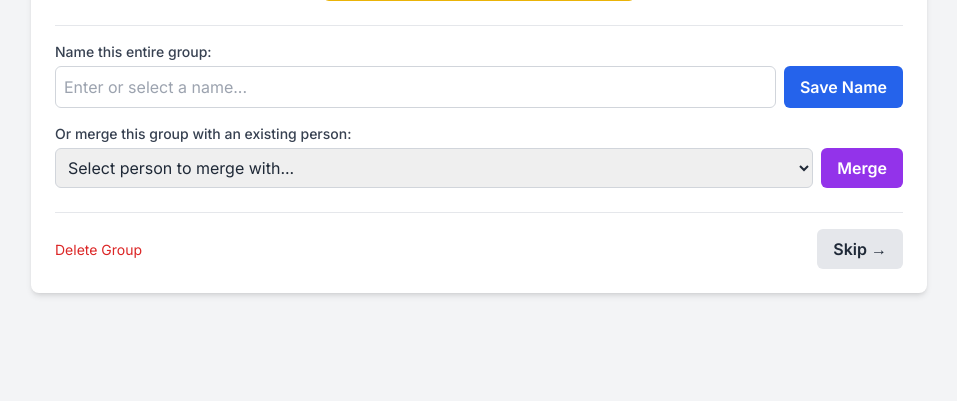
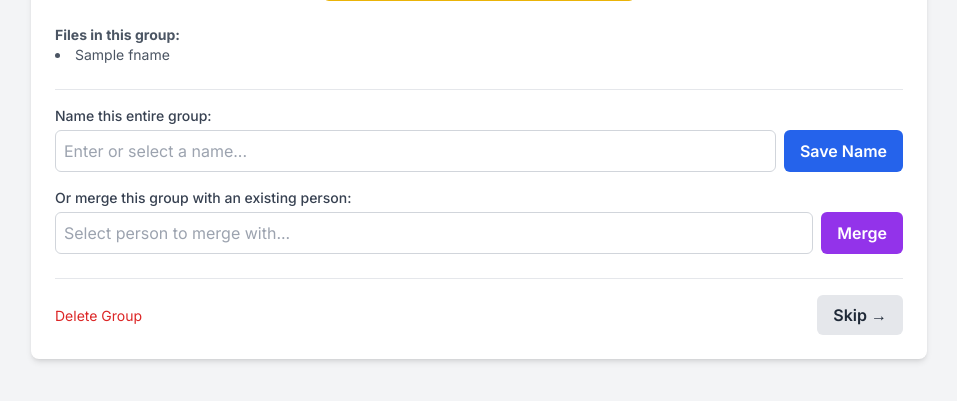
Before and after one commit to jrajasekera/indexium, a Python web app: template templates/group_tagger.html in a window 1280 px wide. Shown: the part 367-768 px from the top of the page, without its empty margins (161-1118 px from the left). Run offline with Jinja, Linux system fonts and the light colour scheme; the template is opened without the code that fills it: most values are stand-ins (such as "Sample title", 1, 10 or a date in 2020); some libraries are stand-ins or nearby versions.

Commit message:
Show filenames and improve tagging UI

```diff
--- a/templates/group_tagger.html
+++ b/templates/group_tagger.html
@@ -21,6 +21,17 @@
         </div>
     </form>
 
+    {% if file_names %}
+    <div class="mb-6 text-sm text-gray-600">
+        <strong>Files in this group:</strong>
+        <ul class="list-disc list-inside">
+            {% for fname in file_names %}
+            <li>{{ fname }}</li>
+            {% endfor %}
+        </ul>
+    </div>
+    {% endif %}
+
     <!-- Naming Form -->
     <form action="{{ url_for('name_cluster') }}" method="post" class="mb-4 border-t pt-4">
         <input type="hidden" name="cluster_id" value="{{ cluster.id }}">
@@ -32,8 +43,9 @@
                     <option value="{{ name }}">
                 {% endfor %}
             </datalist>
-            <button type="submit" class="bg-blue-600 text-white font-semibold py-2 px-4 rounded-md hover:bg-blue-700">Save Name</button>
+            <button id="save-name" type="submit" class="bg-blue-600 text-white font-semibold py-2 px-4 rounded-md hover:bg-blue-700">Save Name</button>
         </div>
+        <p id="name-error" class="text-red-600 text-sm mt-1 hidden">This name has already been used.</p>
     </form>
 
     <!-- Merge Form -->
@@ -41,12 +53,12 @@
         <input type="hidden" name="from_cluster_id" value="{{ cluster.id }}">
         <label for="merge_target" class="block text-sm font-medium text-gray-700 mb-1">Or merge this group with an existing person:</label>
         <div class="flex gap-2">
-            <select name="to_person_name" id="merge_target" class="flex-grow p-2 border border-gray-300 rounded-md">
-                <option disabled selected>Select person to merge with...</option>
+            <input list="merge-names" name="to_person_name" id="merge_target" placeholder="Select person to merge with..." class="flex-grow p-2 border border-gray-300 rounded-md" autocomplete="off">
+            <datalist id="merge-names">
                 {% for name in existing_names %}
-                    <option value="{{ name }}">{{ name }}</option>
+                    <option value="{{ name }}">
                 {% endfor %}
-            </select>
+            </datalist>
             <button type="submit" class="bg-purple-600 text-white font-semibold py-2 px-4 rounded-md hover:bg-purple-700">Merge</button>
         </div>
     </form>
@@ -60,4 +72,25 @@
         <a href="{{ url_for('skip_cluster', cluster_id=cluster.id) }}" class="bg-gray-200 text-gray-800 font-semibold py-2 px-4 rounded-md hover:bg-gray-300">Skip →</a>
     </div>
 </div>
+<script>
+    const existingNames = {{ existing_names|tojson }};
+    const nameInput = document.getElementById('person_name');
+    const saveBtn = document.getElementById('save-name');
+    const nameError = document.getElementById('name-error');
+    function checkDuplicate() {
+        const value = nameInput.value.trim().toLowerCase();
+        const duplicate = existingNames.some(n => n.toLowerCase() === value);
+        if (duplicate) {
+            saveBtn.disabled = true;
+            saveBtn.classList.add('opacity-50', 'cursor-not-allowed');
+            nameError.classList.remove('hidden');
+        } else {
+            saveBtn.disabled = false;
+            saveBtn.classList.remove('opacity-50', 'cursor-not-allowed');
+            nameError.classList.add('hidden');
+        }
+    }
+    nameInput.addEventListener('input', checkDuplicate);
+    document.addEventListener('DOMContentLoaded', checkDuplicate);
+</script>
 {% endblock %}
```
Also changed, not shown: app.py (+12 -1 lines).
